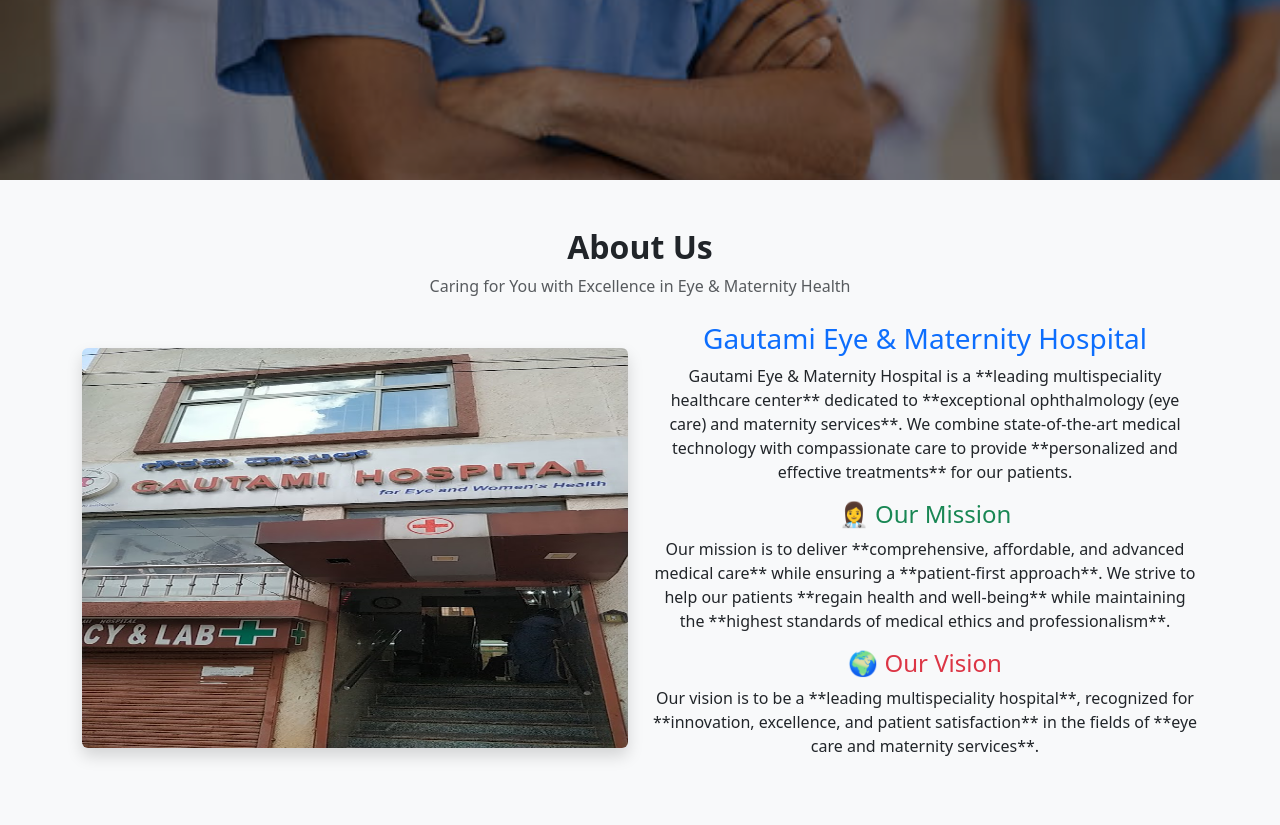
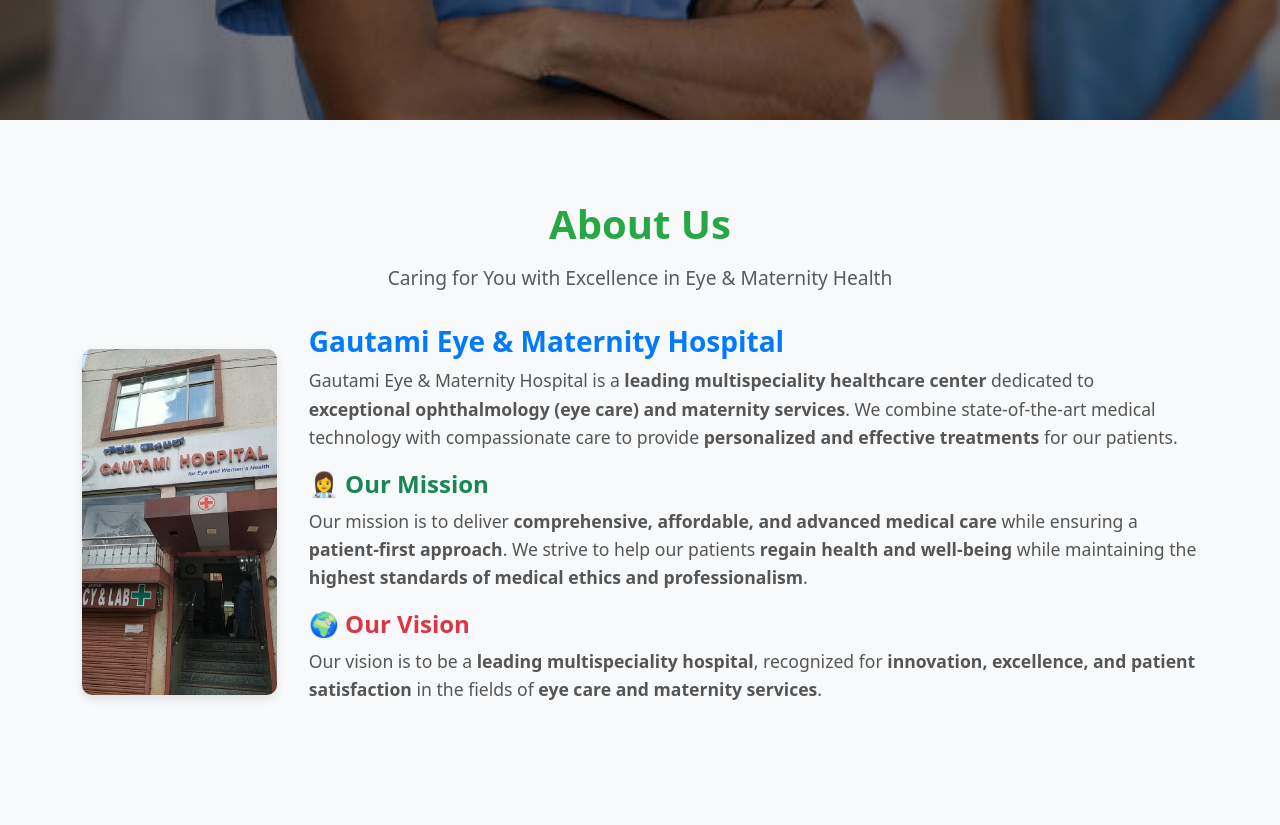
Before and after one commit to Harshach077/Multispeciality-Hospital, a plain HTML site: page index.html in a window 1280 px wide. Shown: the part 680-1505 px from the top of the page. Drawn offline with nearby package versions, Linux system fonts and the light colour scheme.

Commit message:
new updates

```diff
--- a/index.html
+++ b/index.html
@@ -18,7 +18,8 @@
 .navbar {
     background-color: #28a745;
     box-shadow: 0px 4px 10px rgba(0, 0, 0, 0.1); /* Adds a soft shadow */
-    padding: 12px 0; /* Adjust padding for better spacing */
+    padding-top: 70px;
+    padding: 20px 0; /* Adjust padding for better spacing */
 }
 
 /* Logo Styling */
@@ -84,12 +85,6 @@
             color: #ff6700;
         }
 
-         /* About Section */
-        #about {
-            padding: 4rem 0;
-            background-color: #f8f9fa;
-            text-align: center;
-        }
 
         /* Services Carousel */
         .carousel-item img {
@@ -137,7 +132,7 @@
 
 
 <!-- Navbar -->
-<nav class="navbar navbar-expand-lg navbar-dark" style="background-color: #28a745;">
+<nav class="navbar navbar-expand-lg navbar-dark fixed-top" style="background-color: #28a745;">
     <div class="container">
         <a class="navbar-brand" href="#home">MULTISPECIALITY HOSPITAL</a>
         <button class="navbar-toggler" type="button" data-bs-toggle="collapse" data-bs-target="#navbarNav">
@@ -149,7 +144,6 @@
                 <li class="nav-item"><a class="nav-link" href="#about">About</a></li>
                 <li class="nav-item"><a class="nav-link" href="#services">Services</a></li>
                 <li class="nav-item"><a class="nav-link" href="#blog">Blog</a></li>
-
                 <li class="nav-item"><a class="nav-link" href="#doctors">Doctors</a></li>
                 <li class="nav-item">
                     <a class="nav-link contact-btn" href="#" data-bs-toggle="modal" data-bs-target="#contactModal">Book Appointment</a>
@@ -242,7 +236,7 @@
 .floating-icons {
     position: absolute;
     width: 100%;
-    top: 50px;
+    top: 90px;
     left: 0;
     display: flex;
     justify-content: space-around;
@@ -356,46 +350,129 @@
 
 
 
-       <!-- About Section -->
-<section id="about" class="py-5 bg-light">
+     <!-- Include AOS Library -->
+<link rel="stylesheet" href="https://unpkg.com/aos@2.3.1/dist/aos.css">
+<script src="https://unpkg.com/aos@2.3.1/dist/aos.js"></script>
+
+<!-- About Section -->
+<section id="about">
     <div class="container">
-        <div class="text-center mb-4">
-            <h2 class="fw-bold">About Us</h2>
+        <div class="text-center" data-aos="fade-up">
+            <h2>About Us</h2>
             <p class="text-muted">Caring for You with Excellence in Eye & Maternity Health</p>
         </div>
 
-        <div class="row align-items-center">
+        <div class="about-content">
             <!-- About Image -->
-            <div class="col-md-6">
-               <img src="assets/hospital.jpg" alt="Hospital Image" class="img-fluid rounded shadow" style="width: 600px; height: 400px;">
+            <div class="about-img" data-aos="fade-right">
+                <img src="assets/hospital.jpg" alt="Hospital Image">
             </div>
 
-            <!-- About Content -->
-            <div class="col-md-6">
-                <h3 class="text-primary">Gautami Eye & Maternity Hospital</h3>
+            <!-- About Text -->
+            <div class="about-text" data-aos="fade-left">
+                <h3>Gautami Eye & Maternity Hospital</h3>
                 <p>
-                    Gautami Eye & Maternity Hospital is a **leading multispeciality healthcare center** dedicated to
-                    **exceptional ophthalmology (eye care) and maternity services**. We combine state-of-the-art
-                    medical technology with compassionate care to provide **personalized and effective treatments**
-                    for our patients.
+                    Gautami Eye & Maternity Hospital is a <strong>leading multispeciality healthcare center</strong>
+                    dedicated to <strong>exceptional ophthalmology (eye care) and maternity services</strong>.
+                    We combine state-of-the-art medical technology with compassionate care to provide
+                    <strong>personalized and effective treatments</strong> for our patients.
                 </p>
 
                 <h4 class="text-success">👩‍⚕️ Our Mission</h4>
                 <p>
-                    Our mission is to deliver **comprehensive, affordable, and advanced medical care** while ensuring
-                    a **patient-first approach**. We strive to help our patients **regain health and well-being**
-                    while maintaining the **highest standards of medical ethics and professionalism**.
+                    Our mission is to deliver <strong>comprehensive, affordable, and advanced medical care</strong>
+                    while ensuring a <strong>patient-first approach</strong>. We strive to help our patients
+                    <strong>regain health and well-being</strong> while maintaining the <strong>highest standards of medical ethics and professionalism</strong>.
                 </p>
 
                 <h4 class="text-danger">🌍 Our Vision</h4>
                 <p>
-                    Our vision is to be a **leading multispeciality hospital**, recognized for **innovation, excellence,
-                    and patient satisfaction** in the fields of **eye care and maternity services**.
+                    Our vision is to be a <strong>leading multispeciality hospital</strong>, recognized for
+                    <strong>innovation, excellence, and patient satisfaction</strong> in the fields of
+                    <strong>eye care and maternity services</strong>.
                 </p>
             </div>
         </div>
     </div>
 </section>
+
+<!-- Initialize AOS -->
+<script>
+    AOS.init({
+        duration: 1200, // Animation speed (ms)
+        once: true, // Animate only once
+    });
+</script>
+
+
+<style>
+
+/* About Section */
+#about {
+    padding: 5rem 0;
+    background-color: #f8f9fa;
+    text-align: center;
+}
+
+#about h2 {
+    font-size: 2.5rem;
+    font-weight: bold;
+    color: #28a745;
+    margin-bottom: 1rem;
+}
+
+#about p.text-muted {
+    font-size: 1.2rem;
+    max-width: 600px;
+    margin: 0 auto 2rem;
+}
+
+.about-content {
+    display: flex;
+    align-items: center;
+    justify-content: space-between;
+    gap: 2rem;
+}
+
+.about-content img {
+    width: 100%;
+    max-width: 550px;
+    border-radius: 10px;
+    box-shadow: 0 4px 10px rgba(0, 0, 0, 0.1);
+}
+
+.about-text {
+    text-align: left;
+}
+
+.about-text h3 {
+    color: #007bff;
+    font-weight: bold;
+}
+
+.about-text h4 {
+    font-weight: bold;
+    margin-top: 1.2rem;
+}
+
+.about-text p {
+    font-size: 1.1rem;
+    color: #555;
+    line-height: 1.6;
+}
+
+/* Animation Effects */
+[data-aos] {
+    opacity: 0;
+    transition-property: opacity, transform;
+}
+
+[data-aos].aos-animate {
+    opacity: 1;
+}
+
+
+</style>
 
 
  <!-- Services Section -->
@@ -899,19 +976,66 @@
 
 
 
-<!--Start of Tawk.to Script-->
+<!-- Start of Enhanced Tawk.to Script -->
 <script type="text/javascript">
-var Tawk_API=Tawk_API||{}, Tawk_LoadStart=new Date();
-(function(){
-var s1=document.createElement("script"),s0=document.getElementsByTagName("script")[0];
-s1.async=true;
-s1.src='https://embed.tawk.to/67c0b5345e4105190cb2b646/1il4c7m8t';
-s1.charset='UTF-8';
-s1.setAttribute('crossorigin','*');
-s0.parentNode.insertBefore(s1,s0);
+var Tawk_API = Tawk_API || {}, Tawk_LoadStart = new Date();
+
+Tawk_API.onLoad = function() {
+    console.log("Tawk.to Chat Loaded Successfully!");
+
+    // Auto-open chat widget after 10 seconds
+    setTimeout(function() {
+        Tawk_API.maximize();
+    }, 10000);
+
+    // Hide chat widget on specific pages (Example: Hide on contact page)
+    if (window.location.pathname.includes("contact")) {
+        Tawk_API.hideWidget();
+    }
+
+    // Pre-fill visitor information
+    Tawk_API.visitor = {
+        name: "Guest",
+        email: "guest@example.com"
+    };
+
+    // Custom welcome message when online
+    Tawk_API.onStatusChange = function(status) {
+        if (status === "online") {
+            Tawk_API.addEvent('Welcome_Message', { message: "Hi there! How can we assist you today?" });
+        }
+    };
+
+    // Detect when a user sends a message
+    Tawk_API.onChatMessage = function(data) {
+        console.log("User Message:", data.text);
+
+        // Auto-reply if the chat is offline
+        Tawk_API.getStatus(function(status) {
+            if (status === "offline") {
+                Tawk_API.addEvent('Auto_Reply', { message: "Support is currently unavailable. Please try again later!" });
+
+                // Send the auto-response to the user
+                Tawk_API.sendMessage({
+                    text: "Sorry, support is currently unavailable. Please try again later!",
+                    type: "chat"
+                });
+            }
+        });
+    };
+};
+
+(function() {
+    var s1 = document.createElement("script"), s0 = document.getElementsByTagName("script")[0];
+    s1.async = true;
+    s1.src = 'https://embed.tawk.to/67c0b5345e4105190cb2b646/1il4c7m8t';
+    s1.charset = 'UTF-8';
+    s1.setAttribute('crossorigin', '*');
+    s0.parentNode.insertBefore(s1, s0);
 })();
 </script>
-<!--End of Tawk.to Script-->
+<!-- End of Enhanced Tawk.to Script -->
+
 <link rel="stylesheet" href="https://cdnjs.cloudflare.com/ajax/libs/font-awesome/6.5.1/css/all.min.css">
 <link href="https://cdn.jsdelivr.net/npm/bootstrap@5.3.0/dist/css/bootstrap.min.css" rel="stylesheet">
 
```
